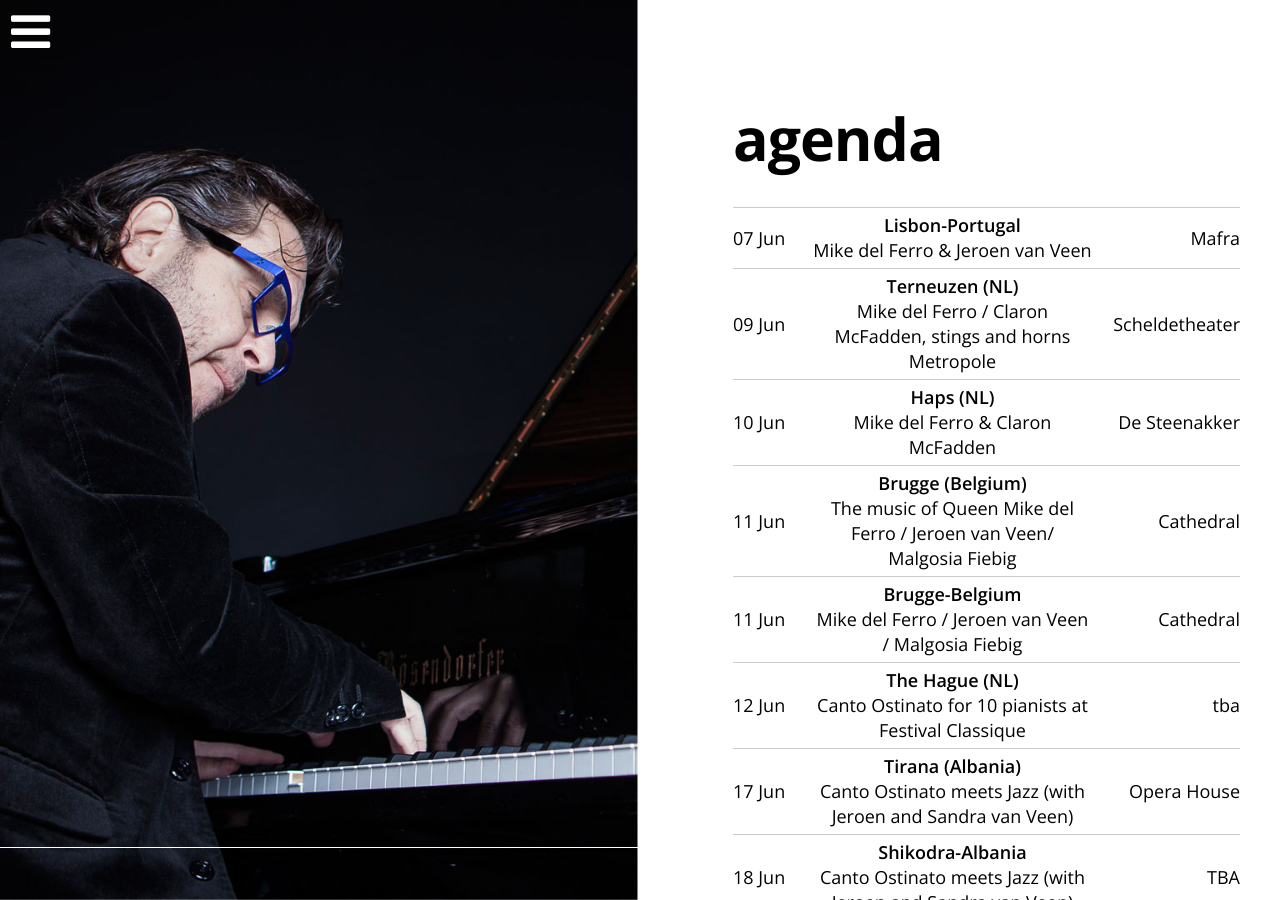
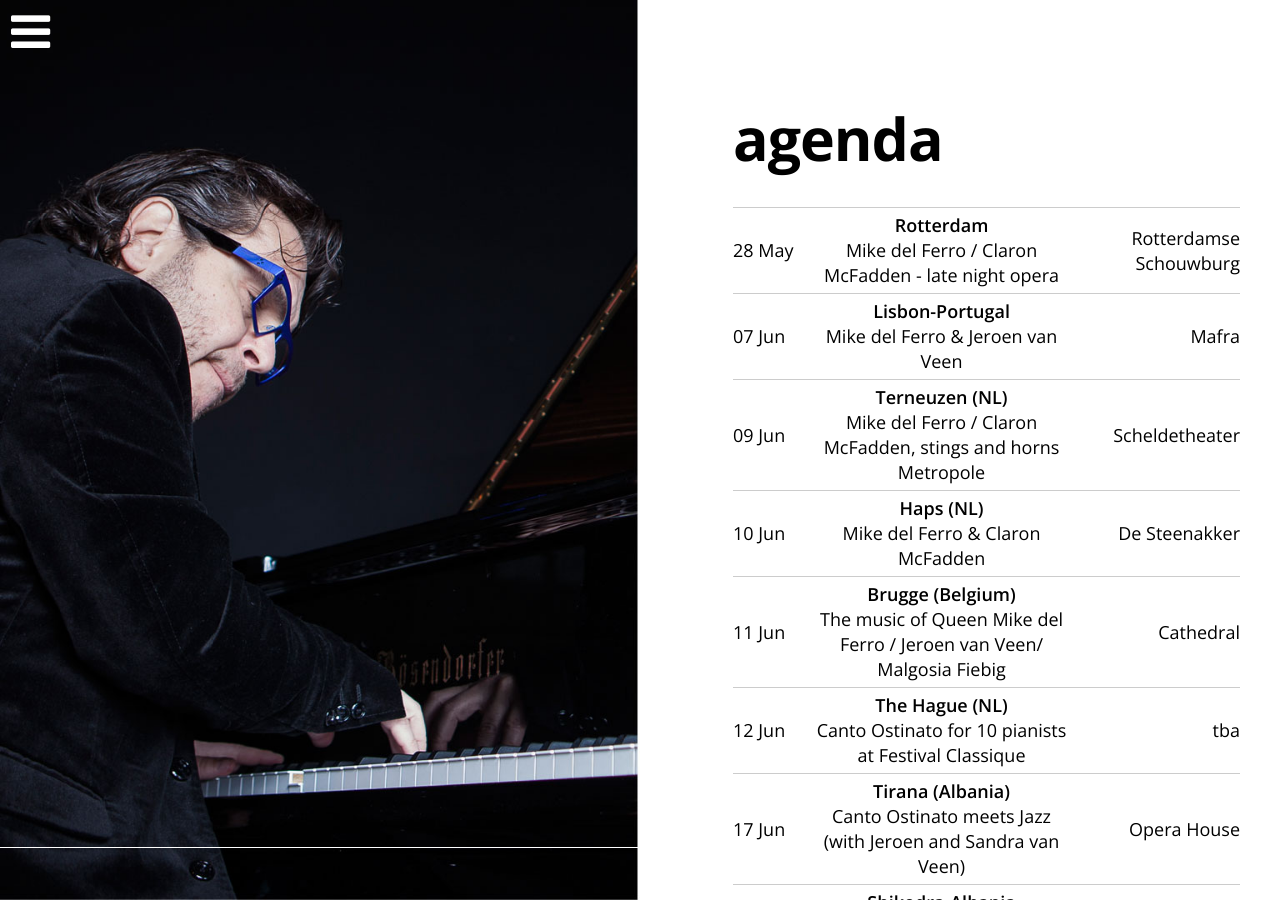
Before and after one commit to mikedelferro/website, a Jekyll site: the page built from agenda.html, in a window 1280 px wide and 900 px high. Built offline with Jekyll 4.4.1, drawn with Linux system fonts in a browser that asks for light colours; nearby versions of some CDN libraries; some of the changed text lies outside the part shown.

Commit message:
Updated '/_config.yml' via CloudCannon

```diff
--- a/_config.yml
+++ b/_config.yml
@@ -79,11 +79,11 @@ gigs:
     location: De Doelen
     venue: Rotterdam-NL
     url: www.dedoelen.nl
-  - title: Mike del Ferro / Jeroen van Veen / Malgosia Fiebig
-    date: 2016-06-11T20:00:00.000Z
-    location: Cathedral
-    venue: Brugge-Belgium
-    url: ''
+  - title: Mike del Ferro / Claron McFadden - late night opera
+    date: 2016-05-28T22:00:00.000Z
+    location: Rotterdamse Schouwburg
+    venue: Rotterdam
+    url: 'https://www.operadagenrotterdam.nl/programma/voorstellingen/late-night-songbar'
   - title: 'Mike del Ferro & Claron McFadden'
     date: 2016-11-04T20:00:00.000Z
     location: TBA
```
